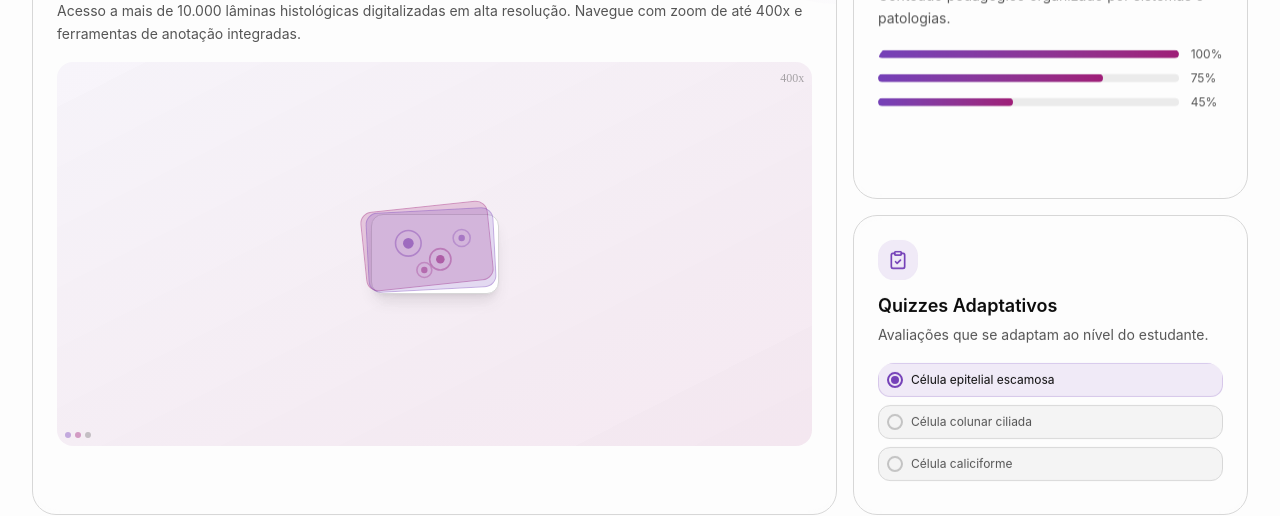
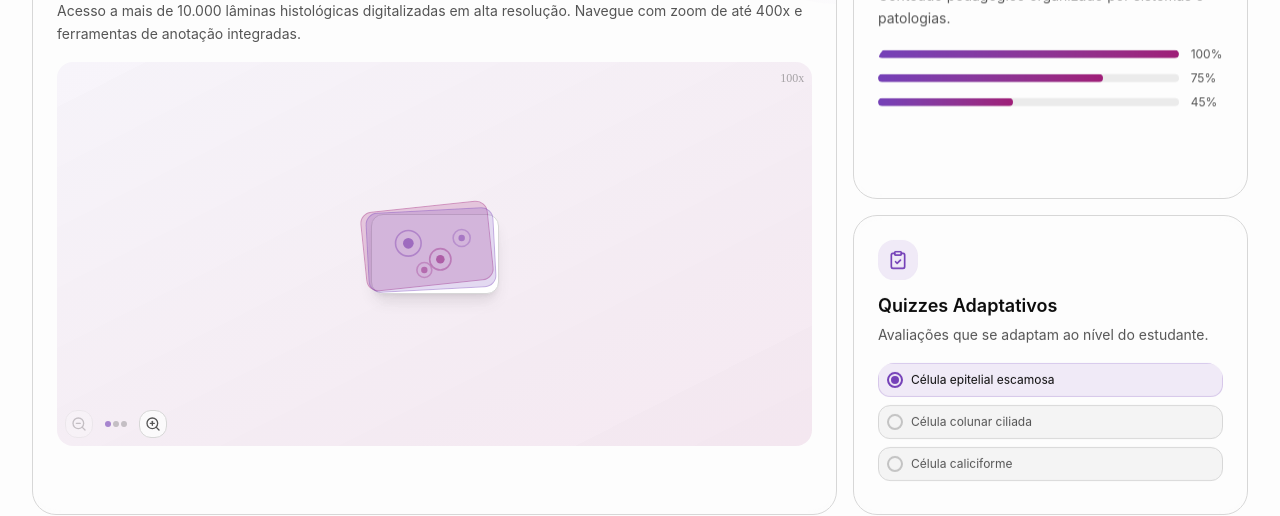
Before and after one commit to danielrezende3/facul-sieph-lading-page, a Next.js app: page / in a window 1280 px wide. Shown: the part 1277-1793 px from the top of the page. Built offline with nearby package versions, Linux system fonts and the light colour scheme.

Commit message:
feat: implement zoom functionality in AtlasVisual component

```diff
--- a/components/landing/features.tsx
+++ b/components/landing/features.tsx
@@ -11,13 +11,35 @@ import {
   ClipboardCheck,
   Microscope,
   Users,
+  ZoomIn,
+  ZoomOut,
 } from "lucide-react";
 
+const ZOOM_LEVELS = [
+  { scale: 1, label: "100x" },
+  { scale: 1.5, label: "200x" },
+  { scale: 2, label: "400x" },
+];
+
 function AtlasVisual() {
+  const [zoomIndex, setZoomIndex] = useState(0);
+  const currentZoom = ZOOM_LEVELS[zoomIndex];
+
+  const zoomIn = () => {
+    setZoomIndex((prev) => Math.min(prev + 1, ZOOM_LEVELS.length - 1));
+  };
+
+  const zoomOut = () => {
+    setZoomIndex((prev) => Math.max(prev - 1, 0));
+  };
+
   return (
     <div className="relative w-full h-96 mt-4 overflow-hidden rounded-xl bg-linear-to-br from-primary/5 to-accent/10">
       <div className="absolute inset-0 flex items-center justify-center">
-        <div className="relative">
+        <div
+          className="relative transition-transform duration-300 ease-out"
+          style={{ transform: `scale(${currentZoom.scale})` }}
+        >
           {/* Lamina layers */}
           <div className="absolute -top-2 -left-2 w-32 h-20 bg-accent/20 rounded-lg border border-accent/30 transform -rotate-6" />
           <div className="absolute -top-1 -left-1 w-32 h-20 bg-primary/20 rounded-lg border border-primary/30 transform -rotate-3" />
@@ -92,14 +114,40 @@ function AtlasVisual() {
           </div>
         </div>
       </div>
-      {/* Decorative elements */}
-      <div className="absolute top-2 right-2 text-xs font-mono text-muted-foreground/50">
-        400x
+      {/* Zoom indicator */}
+      <div className="absolute top-2 right-2 text-xs font-mono text-muted-foreground/50 transition-all duration-300">
+        {currentZoom.label}
       </div>
-      <div className="absolute bottom-2 left-2 flex gap-1">
-        <div className="w-1.5 h-1.5 rounded-full bg-primary/40" />
-        <div className="w-1.5 h-1.5 rounded-full bg-accent/40" />
-        <div className="w-1.5 h-1.5 rounded-full bg-muted-foreground/30" />
+      {/* Zoom controls */}
+      <div className="absolute bottom-2 left-2 flex items-center gap-1">
+        <button
+          type="button"
+          onClick={zoomOut}
+          disabled={zoomIndex === 0}
+          className="w-7 h-7 rounded-lg bg-background/80 border border-border flex items-center justify-center hover:bg-background hover:border-primary/50 transition-colors disabled:opacity-30 disabled:cursor-not-allowed"
+          aria-label="Diminuir zoom"
+        >
+          <ZoomOut className="w-4 h-4 text-muted-foreground" />
+        </button>
+        <div className="flex gap-0.5 px-2">
+          {ZOOM_LEVELS.map((level, i) => (
+            <div
+              key={level.label}
+              className={`w-1.5 h-1.5 rounded-full transition-colors duration-300 ${
+                i <= zoomIndex ? "bg-primary/60" : "bg-muted-foreground/30"
+              }`}
+            />
+          ))}
+        </div>
+        <button
+          type="button"
+          onClick={zoomIn}
+          disabled={zoomIndex === ZOOM_LEVELS.length - 1}
+          className="w-7 h-7 rounded-lg bg-background/80 border border-border flex items-center justify-center hover:bg-background hover:border-primary/50 transition-colors disabled:opacity-30 disabled:cursor-not-allowed"
+          aria-label="Aumentar zoom"
+        >
+          <ZoomIn className="w-4 h-4 text-muted-foreground" />
+        </button>
       </div>
     </div>
   );
```
